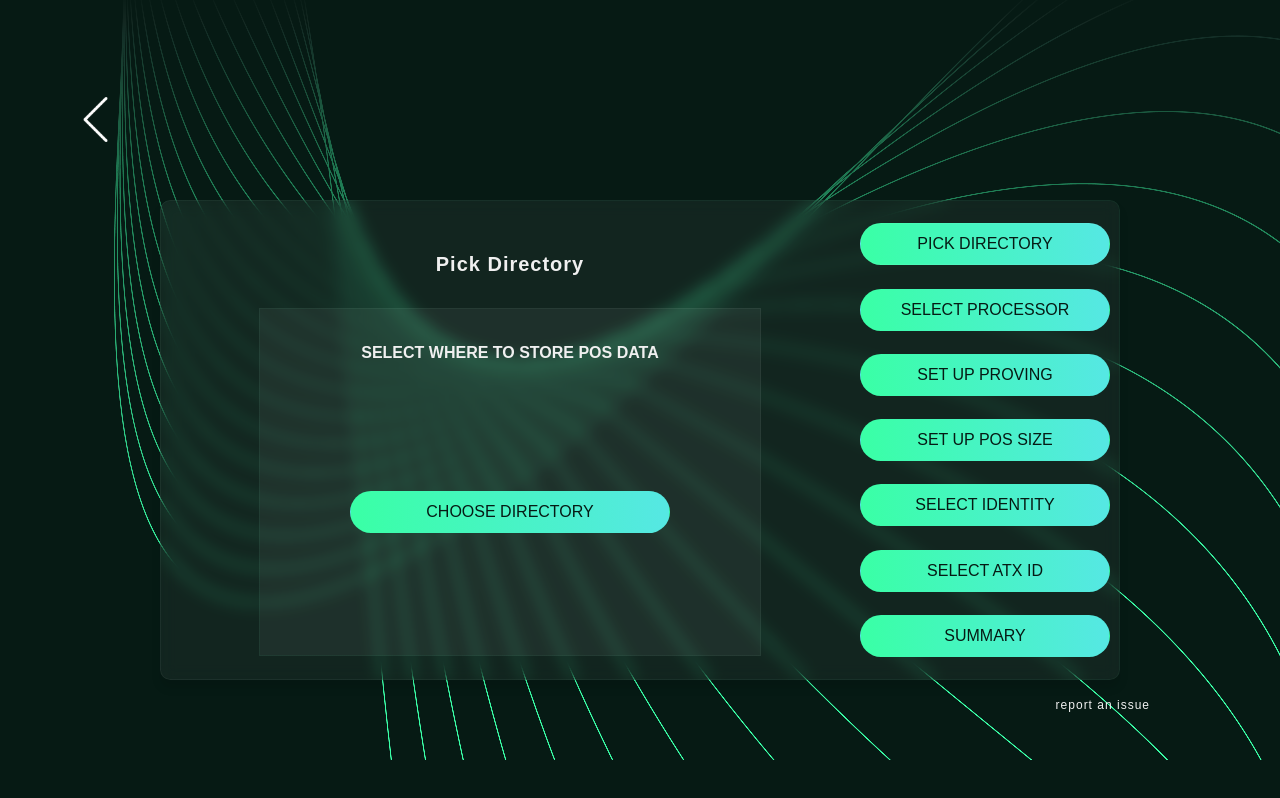
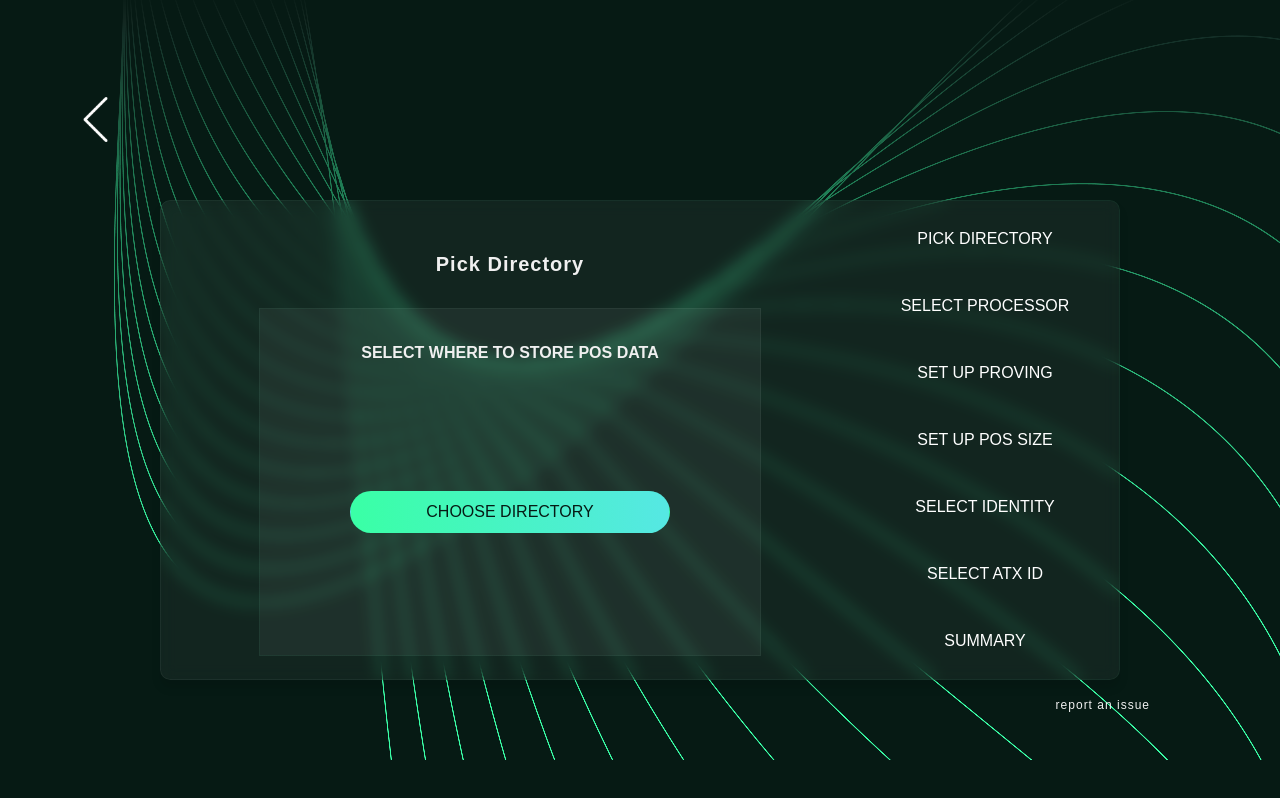
Before and after one commit to spacemeshos/sm-init-app-v2, a React (Create React App) app: page /generate in a window 1280 px wide. Built offline with nearby package versions, Linux system fonts and the light colour scheme; a web font is replaced by a local one.

Commit message:
buttons update

```diff
--- a/src/pages/Generate.tsx
+++ b/src/pages/Generate.tsx
@@ -12,7 +12,7 @@ import {
   SetupSummary,
   SelectATX,
 } from "../components/setupPOS";
-import { BackButton, Button } from "../components/button";
+import { BackButton, TransparentButton } from "../components/button";
 import { Title } from "../styles/texts";
 
 const NavProgress = styled.div`
@@ -179,20 +179,20 @@ const Generate: React.FC = () => {
         </SetupContainer>
         <ButtonColumn>
           {steps.map((step, index) => (
-            <Button
+            <TransparentButton
               key={index}
               onClick={() => handleStepChange(index)}
               $isActive={currentStep === index}
               label={step.label}
               width={250}
-            ></Button>
+            ></TransparentButton>
           ))}
-          <Button
+          <TransparentButton
             onClick={() => setShowSummary(true)}
             $isActive={showSummary}
             width={250}
             label="Summary"
-          ></Button>
+          ></TransparentButton>
         </ButtonColumn>
       </BottomContainer>
     </>
```
